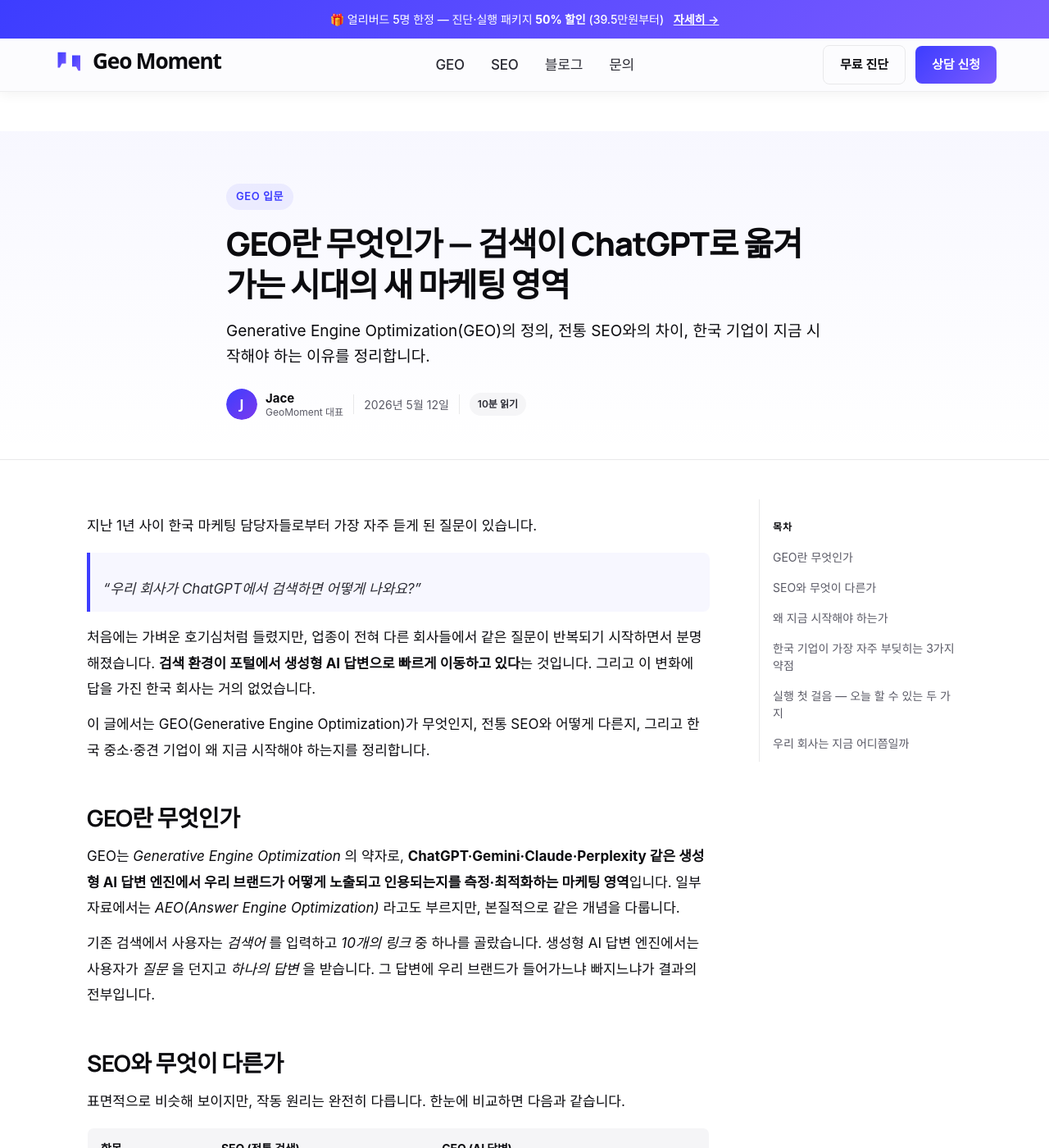
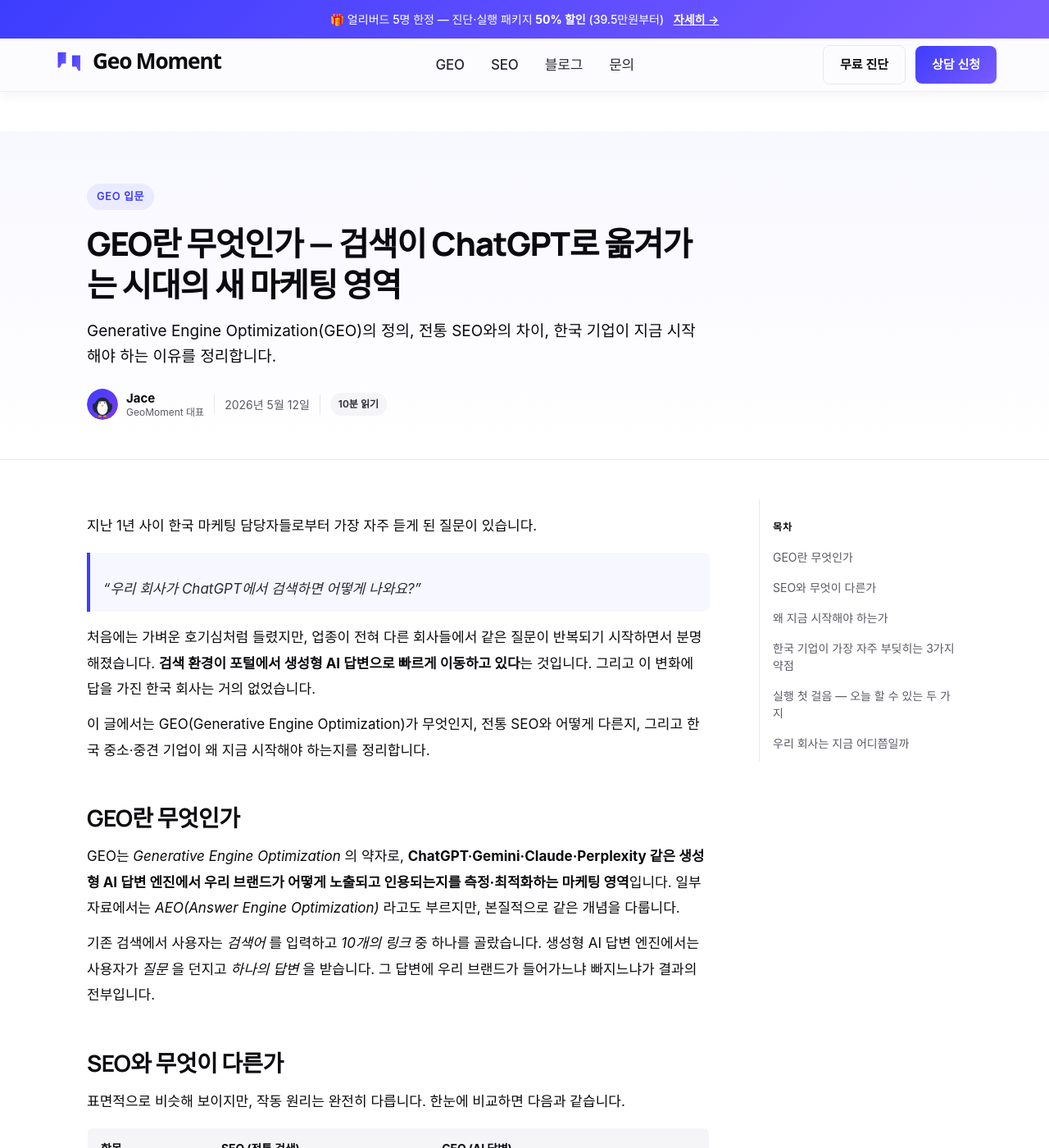
Before and after one commit to 80tt080997-ctrl/geomoment-site, a Jekyll site: the page built from _posts/2026-05-12-geo-introduction.md, in a window 1280 px wide and 1400 px high. Shown: the whole window at 82% size. Built offline with Jekyll 4.4.1, drawn with Linux system fonts in a browser that asks for light colours; some web fonts are replaced; some of the changed text lies outside the part shown.

Commit message:
Penguin avatar + h4 TOC + reading progress bar + hero/body alignment fix
- assets/img/authors/jace.svg now ships a hand-built penguin (검은 외곽 + 흰 배 + 주황 부리/발 + 분홍 볼터치 + 흰자위 highlight) on the indigo→violet gradient background instead of the bare 'J' initial. 80x80 still works for cards; 100x100 viewBox keeps it crisp on retina post-meta avatars.
- _data/authors.yml bio rewritten to lead with personality ('5,000편 블로그를 쓰다가 ChatGPT가 한국 브랜드를 추천 안 한다는 사실을 발견하고 GEO에 빠진 펭귄') so the byline reads like an author voice rather than a service tagline.
- assets/js/blog.js: TOC now picks up h2 + h3 + **h4** (was h2 + h3 only), and a new reading-progress block measures the .post-body's offset against viewport scroll to drive a top-fixed indigo→violet gradient bar (.post-progress-fill) on every article.
- _layouts/post.html restructured: the hero band now uses the same .post-grid wrapper as the body grid (.post-grid--hero with an empty .post-sidebar--hero on desktop), so the H1 sits at the exact same left edge as the body paragraphs instead of shifting between two different max-widths. Also adds <div class='post-progress'> for the new scroll bar.
- assets/css/blog.css gains .post-progress + .post-progress-fill styles, .toc-h4 indent/size (28px padding, 12px font, ink-400), and .post-grid--hero alignment hooks.

```diff
--- a/_data/authors.yml
+++ b/_data/authors.yml
@@ -1,7 +1,7 @@
 jace:
   name: Jace
   role: GeoMoment 대표
-  bio: 한국형 GEO 1세대 회사를 만들어가고 있습니다. 5년+ 브랜드 블로그 운영(누적 5,000편)에서 AI 답변 엔진 최적화로 영역을 확장했습니다.
+  bio: "5년간 5,000편의 블로그를 쓰다가, ChatGPT가 한국 브랜드를 추천 안 한다는 사실을 발견하고 GEO에 빠진 펭귄. 매주 한 편씩 AI 답변 엔진 시대의 한국 마케팅 노트를 정리합니다."
   avatar: /assets/img/authors/jace.svg
   twitter: ""
   linkedin: ""
--- a/_layouts/post.html
+++ b/_layouts/post.html
@@ -6,11 +6,17 @@
 {% assign word_count = content | strip_html | strip_newlines | size %}
 {% assign read_time = word_count | divided_by: words_per_min | plus: 1 %}
 
+<!-- Reading progress bar -->
+<div class="post-progress" aria-hidden="true">
+  <div class="post-progress-fill"></div>
+</div>
+
 <article class="blog-post">
 
-  <!-- Hero band: 카테고리 + 제목 + 부제 + 메타 -->
+  <!-- Hero band: 카테고리 + 제목 + 부제 + 메타 (post-grid와 같은 그리드라 정렬 일치) -->
   <header class="post-hero">
-    <div class="container container--narrow">
+    <div class="post-grid post-grid--hero">
+      <div class="post-main">
         {% if page.category %}<span class="post-cat">{{ page.category }}</span>{% endif %}
         <h1 class="post-title">{{ page.title }}</h1>
         {% if page.description %}<p class="post-lede">{{ page.description }}</p>{% endif %}
@@ -27,6 +33,8 @@
           <span class="post-meta-divider"></span>
           <span class="post-meta-read">{{ read_time }}분 읽기</span>
         </div>
+      </div>
+      <aside class="post-sidebar post-sidebar--hero" aria-hidden="true"></aside>
     </div>
   </header>
 
@@ -68,7 +76,7 @@
       </nav>
     </div>
 
-    <!-- Right sticky sidebar -->
+    <!-- Right sticky sidebar (TOC) -->
     <aside class="post-sidebar" aria-label="목차">
       <div class="post-toc">
         <div class="post-toc-head">목차</div>
--- a/assets/css/blog.css
+++ b/assets/css/blog.css
@@ -153,6 +153,27 @@
 }
 
 /* ==========================================================================
+   Reading Progress Bar (top fixed)
+   ========================================================================== */
+
+.post-progress {
+  position: fixed;
+  top: 0;
+  left: 0;
+  width: 100%;
+  height: 3px;
+  background: transparent;
+  z-index: 100;
+  pointer-events: none;
+}
+.post-progress-fill {
+  height: 100%;
+  width: 0%;
+  background: linear-gradient(90deg, #3D3DFF 0%, #7C3AED 100%);
+  transition: width 0.08s linear;
+}
+
+/* ==========================================================================
    Blog Post — Hero
    ========================================================================== */
 
@@ -163,6 +184,11 @@
   padding: var(--sp-8) 0 var(--sp-7);
   margin-bottom: var(--sp-7);
   border-bottom: 1px solid var(--ink-100);
+}
+.post-grid--hero { align-items: start; }
+.post-sidebar--hero { display: block; }
+@media (max-width: 1024px) {
+  .post-sidebar--hero { display: none; }
 }
 .post-cat {
   display: inline-block;
@@ -278,6 +304,12 @@
   padding-left: 14px;
   font-size: 13px;
 }
+.post-toc-list .toc-h4 {
+  padding-left: 28px;
+  font-size: 12px;
+  color: var(--ink-400);
+}
+.post-toc-list .toc-h4 a { font-size: 12px; }
 .post-toc-list a {
   color: var(--ink-500);
   text-decoration: none;
--- a/assets/js/blog.js
+++ b/assets/js/blog.js
@@ -3,15 +3,16 @@
    ========================================================================== */
 
 (function () {
-  // ===== 1) Auto TOC from .post-body h2, h3 =====
+  // ===== 1) Auto TOC from .post-body h2, h3, h4 =====
   const tocList = document.querySelector('.post-toc-list');
+  let tocHeadings = [];
   if (tocList) {
-    const headings = document.querySelectorAll('.post-body h2, .post-body h3');
-    if (headings.length === 0) {
+    tocHeadings = Array.from(document.querySelectorAll('.post-body h2, .post-body h3, .post-body h4'));
+    if (tocHeadings.length === 0) {
       const tocBox = document.querySelector('.post-toc');
       if (tocBox) tocBox.style.display = 'none';
     } else {
-      headings.forEach((h, i) => {
+      tocHeadings.forEach((h, i) => {
         if (!h.id) {
           const slug = h.textContent
             .toLowerCase()
@@ -33,7 +34,7 @@
       const onScroll = () => {
         let current = '';
         const scrollY = window.scrollY + 120;
-        headings.forEach((h) => {
+        tocHeadings.forEach((h) => {
           if (h.offsetTop <= scrollY) current = h.id;
         });
         tocLinks.forEach((a) => {
@@ -42,6 +43,28 @@
       };
       window.addEventListener('scroll', onScroll, { passive: true });
       onScroll();
+    }
+  }
+
+  // ===== 1.5) Reading progress bar =====
+  const progressFill = document.querySelector('.post-progress-fill');
+  if (progressFill) {
+    const article = document.querySelector('.blog-post .post-body') || document.querySelector('.blog-post');
+    if (article) {
+      const onProgress = () => {
+        const rect = article.getBoundingClientRect();
+        const articleTop = rect.top + window.scrollY;
+        const articleBottom = articleTop + article.offsetHeight;
+        const viewportBottom = window.scrollY + window.innerHeight;
+        const total = articleBottom - articleTop - window.innerHeight;
+        const scrolled = viewportBottom - articleTop - window.innerHeight;
+        let pct = total > 0 ? (scrolled / total) * 100 : 0;
+        pct = Math.max(0, Math.min(100, pct));
+        progressFill.style.width = pct + '%';
+      };
+      window.addEventListener('scroll', onProgress, { passive: true });
+      window.addEventListener('resize', onProgress, { passive: true });
+      onProgress();
     }
   }
 
```
Also changed, not shown: assets/img/authors/jace.svg. Lines whose indentation alone changed are shown as unchanged.
